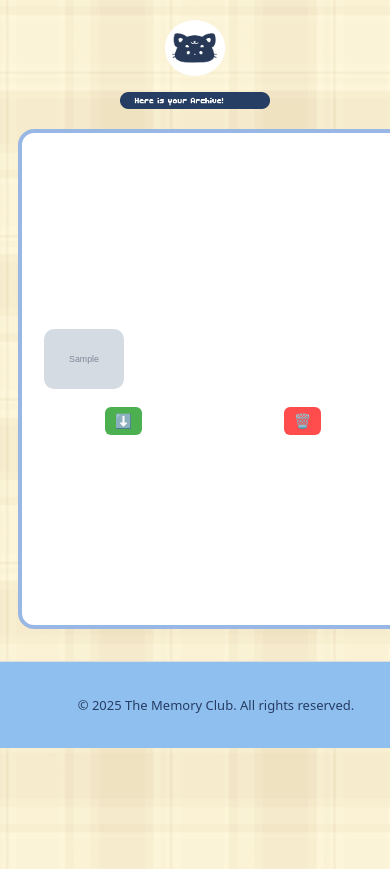
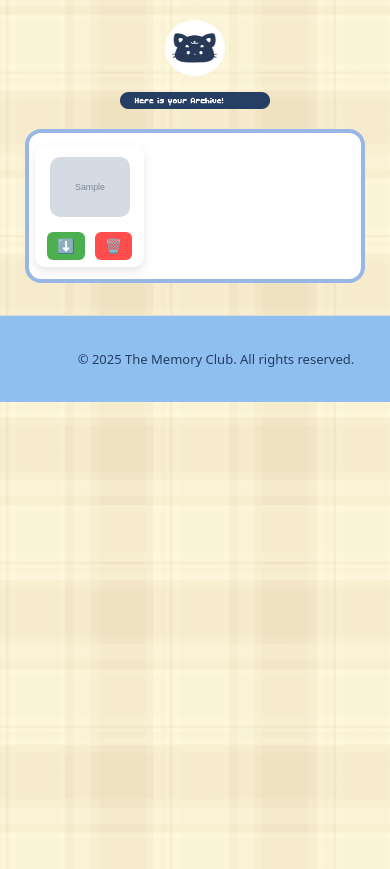
Before and after one commit to 0hwafa/UAS_ALPRO-Photobooth-The-Memory-CLub-TIF-RP-24-E, a PHP site: page /arsip.html in a window 390 px wide; the page is wider, and only the part inside the window is pictured. Shown: the part 128-997 px from the top of that part. Run offline with PHP 8.4, Linux system fonts and the light colour scheme; tables that the repository leaves empty hold one stand-in row (values such as "Sample post"); grey boxes marked "Sample" are stand-in pictures.

Commit message:
Update arsip.css

```diff
--- a/arsip.css
+++ b/arsip.css
@@ -1,14 +1,15 @@
-
+/* ==================== GENERAL STYLES ==================== */
 body {
   font-family: 'CutePixel', system-ui, -apple-system, BlinkMacSystemFont, 'Segoe UI', Roboto, Oxygen, Ubuntu, Cantarell, 'Open Sans', 'Helvetica Neue', sans-serif;
-    color: #263D64;
+  color: #263D64;
   background-repeat: no-repeat;
-  background-size: cover; /* atau contain, tergantung tujuan */
+  background-size: cover;
   margin: 0;
   padding: 0;
 }
 
- header {
+/* ==================== HEADER STYLES ==================== */
+header {
   background-color: #FFD6E8;
   display: flex;
   justify-content: space-between;
@@ -21,47 +22,20 @@ body {
   margin: 0 auto;
 }
 
-img[src="images/home icon.png"]:active {
-    transform: scale(0.96);
-}
-img[src="images/tulisan tmc biru.png"]:active {
-    transform: scale(0.96);
-}
-img[src="images/button-pt.png"]:active {
-    transform: scale(0.96);
-}
-img[src="images/button-archive.png"]:active {
-    transform: scale(0.96);
-}
 .buttons {
   display: flex;
-  gap: 20px; /* ubah sesuai kebutuhan, misalnya 8px */
+  gap: 20px;
 }
 
-.card-container {
-  display: flex;
-  flex-wrap: wrap;
-  gap: 20px;
-  justify-content: center;
-  padding: 2rem;
+/* Header image hover effects */
+img[src="images/home icon.png"]:active,
+img[src="images/tulisan tmc biru.png"]:active,
+img[src="images/button-pt.png"]:active,
+img[src="images/button-archive.png"]:active {
+  transform: scale(0.96);
 }
 
-.card {
-  background-color: white;
-  border-radius: 12px;
-  box-shadow: 0 4px 10px rgba(0,0,0,0.1);
-  padding: 10px;
-  width: 200px;
-  height: auto;
-  overflow: hidden;
-}
-
-.card img {
-  width: 100%;
-  border-radius: 8px;
-  object-fit: cover;
-}
-
+/* ==================== ARCHIVE HEADER ==================== */
 .archive-header {
   display: flex;
   align-items: center;
@@ -82,6 +56,7 @@ img[src="images/button-archive.png"]:active {
   height: auto;
 }
 
+/* ==================== CARD CONTAINER ==================== */
 .card-container {
   margin: 40px auto;
   padding: 20px;
@@ -97,7 +72,80 @@ img[src="images/button-archive.png"]:active {
   box-sizing: border-box;
 }
 
+/* ==================== PHOTO CARDS ==================== */
+.photo-card {
+  background-color: white;
+  border-radius: 12px;
+  box-shadow: 0 4px 10px rgba(0,0,0,0.1);
+  padding: 15px;
+  width: 200px;
+  height: auto;
+  overflow: hidden;
+  text-align: center;
+}
 
+.photo-card img {
+  width: 100%;
+  max-width: 200px;
+  height: auto;
+  border-radius: 8px;
+  object-fit: cover;
+  margin: 0 auto 10px auto;
+  display: block;
+}
+
+.photo-card button {
+  display: inline-block;
+  margin: 5px 4px;
+  padding: 6px 12px;
+  border: none;
+  border-radius: 6px;
+  cursor: pointer;
+  font-size: 14px;
+  font-family: 'CutePixel', sans-serif;
+  transition: all 0.2s ease;
+}
+
+/* Download button styles */
+.photo-card button[title="Download foto"] {
+  background: #4CAF50;
+  color: white;
+}
+
+.photo-card button[title="Download foto"]:hover {
+  background: #45a049;
+  transform: translateY(-1px);
+}
+
+/* Delete button styles */
+.photo-card button[title="Hapus foto"] {
+  background: #ff4d4d;
+  color: white;
+}
+
+.photo-card button[title="Hapus foto"]:hover {
+  background: #e63946;
+  transform: translateY(-1px);
+}
+
+/* ==================== LEGACY CARD STYLES (if needed) ==================== */
+.card {
+  background-color: white;
+  border-radius: 12px;
+  box-shadow: 0 4px 10px rgba(0,0,0,0.1);
+  padding: 10px;
+  width: 200px;
+  height: auto;
+  overflow: hidden;
+}
+
+.card img {
+  width: 100%;
+  border-radius: 8px;
+  object-fit: cover;
+}
+
+/* ==================== FOOTER ==================== */
 .footer {
   width: 100%;
   background-color: #8FBFEF;
@@ -110,20 +158,19 @@ img[src="images/button-archive.png"]:active {
   margin-top: 2rem;
 }
 
+/* ==================== MOBILE RESPONSIVE STYLES ==================== */
 @media (max-width: 768px) {
   body {
-      background-size: cover;
+    background-size: cover;
     background-position: center;
     min-height: 120vh;
-
-}
-
+  }
 
   header {
     display: flex;
     flex-direction: column;
     align-items: center;
-    gap: 60px; /* jarak antar elemen dalam header */
+    gap: 60px;
     padding: 2rem 0 1px 0;
     width: 110%;
     height: auto;
@@ -156,38 +203,103 @@ img[src="images/button-archive.png"]:active {
     height: auto;
   }
 
-    .card-container {
-    width: 750px;
-    height: 500px;
-    max-width: 100%;
+  .card-container {
+    width: 95%;
+    max-width: 400px;
     margin: 20px auto;
-    margin-left: 18px;
-    padding: 1rem;
+    padding: 15px;
     min-height: auto;
     border-radius: 16px;
+    /* Grid layout untuk 3 kolom pada mobile */
+    display: grid;
+    grid-template-columns: repeat(3, 1fr);
+    gap: 10px;
+    justify-items: center;
+    align-items: start;
+    box-sizing: border-box;
+  }
+
+  .photo-card {
+    width: 100%;
+    max-width: 110px;
+    margin: 0;
+    padding: 8px;
+    border-radius: 10px;
     display: flex;
-    flex-direction: column; /* urut ke bawah */
-    gap: 16px;
-    box-sizing: border-box;
+    flex-direction: column;
+    align-items: center;
+  }
+
+  .photo-card img {
+    width: 100% !important;
+    max-width: 90px !important;
+    height: auto;
+    border-radius: 6px;
+    margin: 0 auto 6px auto !important;
+    object-fit: cover;
+  }
+
+  .photo-card button {
+    padding: 3px 6px;
+    font-size: 11px;
+    margin: 2px 1px;
+    border-radius: 4px;
+    width: fit-content;
+    min-width: 25px;
   }
 
   .card {
     width: 100%;
-    max-width: 320px;
+    max-width: 110px;
     margin-bottom: 0px;
-    padding: 10px;
-
+    padding: 8px;
   }
 
   .footer {
     font-size: 13px;
     padding: 21px;
-    text-align: center
+    text-align: center;
   }
 }
 
-.photo-card button {
-  display: block;
-  margin: 10px auto 0;
-  font-family: 'Poppins', sans-serif;
+/* ==================== VERY SMALL MOBILE STYLES ==================== */
+@media (max-width: 480px) {
+  .card-container {
+    width: 90%;
+    max-width: 340px;
+    padding: 12px;
+    grid-template-columns: repeat(3, 1fr);
+    gap: 8px;
+  }
+
+  .photo-card {
+    max-width: 100px;
+    padding: 6px;
+  }
+
+  .photo-card img {
+    max-width: 80px !important;
+  }
+
+  .photo-card button {
+    padding: 2px 4px;
+    font-size: 10px;
+    margin: 1px;
+    min-width: 22px;
+  }
 }
+
+/* ==================== TABLET RESPONSIVE STYLES ==================== */
+@media (min-width: 769px) and (max-width: 1024px) {
+  .card-container {
+    display: flex;
+    flex-wrap: wrap;
+    justify-content: center;
+    gap: 15px;
+  }
+
+  .photo-card {
+    width: 3000px;
+    height: 3000px;
+  }
+}
```
